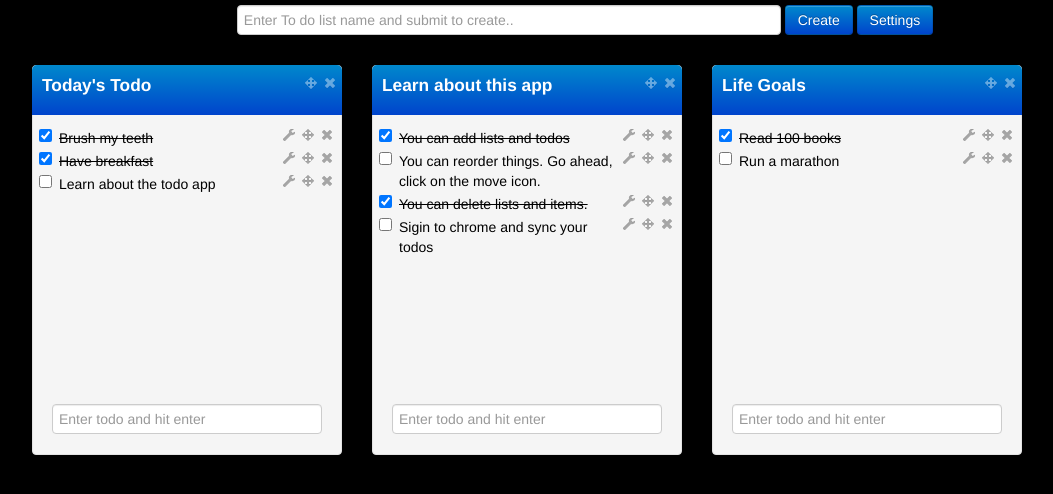
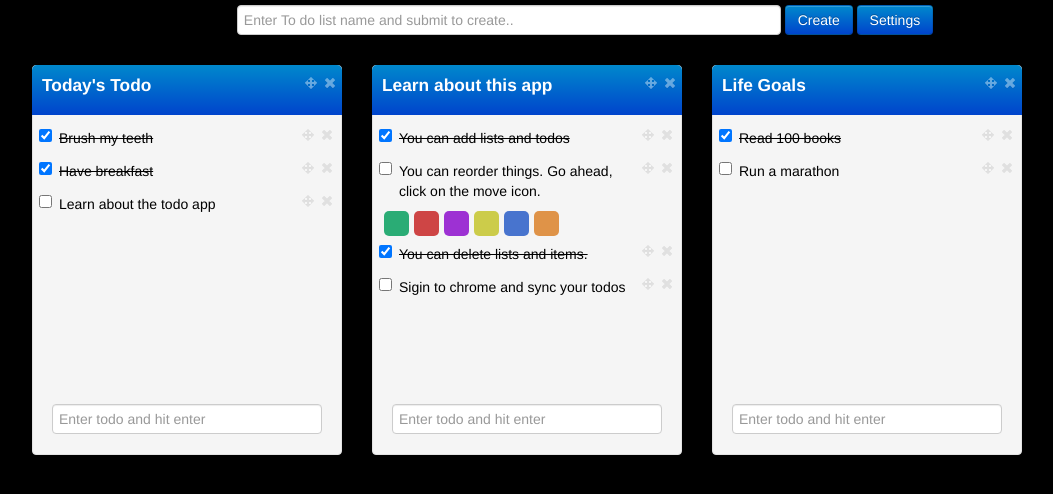
Before and after one commit to agiliq/to-do-list-chrome-app, a browser extension: page index.html in a window 1280 px wide. Both pictures are taken after a click on the element 624 px from the left and 191 px from the top of the page. Shown: the whole page, without its empty margins (96-1149 px from the left). Drawn offline with Linux system fonts and the light colour scheme.

Commit message:
Removed wrench icon, edit labels on click of item

```diff
--- a/css/style.css
+++ b/css/style.css
@@ -51,8 +51,8 @@ li input.cb_item { /*margin-left:-12px;*/ margin-top: -1px; /*margin-right: 5px;
 .header-icons:hover {opacity: 1; zoom: 120%;}
 .header-icons i { margin-left:5px; }
 
-.item-icons { margin-right: 5px; opacity: 0.4; }
-.item-icons:hover {opacity: 1; zoom: 120%; }
+.item-icons { margin-right: 5px; opacity: 0.1; }
+.ul-items li:hover .item-icons { opacity: 0.7; }
 .item-icons i { margin-left: 5px; }
 
 .delete-item:hover, .delete-list:hover, .move-list:hover, .move-item:hover, .update-item-li { cursor: pointer }
@@ -96,3 +96,4 @@ span.label-name { position: relative; top: -8px; margin-left: 10px; font-weight:
 .submit-updated-color { margin-top: -23px; margin-left: 5px; }
 #simple-settings { color: whitesmoke; margin-top: 10px; }
 .small-gap { display: inline-block; min-width: 20px; position: relative; top: -8px; }
+.item-color-labels { margin-top: 10px; }
--- a/js/script.js
+++ b/js/script.js
@@ -173,6 +173,7 @@
       return update_item(e, this);
     },
     blur: function(e) {
+      $(this).removeAttr("contentEditable");
       return update_item(e, this);
     }
   });
@@ -264,7 +265,7 @@
     $("#list-row").html("");
     for (key in oldobj) {
       if (oldobj.hasOwnProperty(key)) {
-        ele = "<div id='list-" + key + "' class='well list span3' >                <div class='header_to_well'>                  <div class='list-header'>                    <span class='header-icons pull-right'>                      <i class='icon-move icon-white move-list '></i><i class='icon-remove icon-white delete-list'></i>                    </span>                    <span contentEditable='true' class='list-header-text'> " + oldobj[key].name + "</span>                  </div>                </div>                <div class='nano'><div class='content'><ul class='unstyled ul-items'>";
+        ele = "<div id='list-" + key + "' class='well list span3' >                <div class='header_to_well'>                  <div class='list-header'>                    <span class='header-icons pull-right'>                      <i class='icon-move icon-white move-list '></i><i class='icon-remove icon-white delete-list'></i>                    </span>                    <span class='list-header-text'> " + oldobj[key].name + "</span>                  </div>                </div>                <div class='nano'><div class='content'><ul class='unstyled ul-items'>";
         done_item_class = "";
         checked = "";
         _ref = oldobj[key].items;
@@ -295,7 +296,7 @@
               labels_html = "<div class='item-labels-box'>" + labels_html + "</div>";
             }
           }
-          ele += "<li class='item-" + item_key + ("'><div class='item-div'>" + labels_html + "                  <input type='checkbox' class='cb_item' ") + checked + " />                  <div class='item-icons pull-right'><i class='icon-wrench update-item-li'></i><i class='icon-move move-item' ></i><i class='icon-remove delete-item'></i></div>                  <span contentEditable='true' class='item-text " + done_item_class + "' maxlength='15' >" + item_val[0] + "</span></div>                  <div class='item-color-labels'></div>                  </li>";
+          ele += "<li class='item-" + item_key + ("'><div class='item-div'>" + labels_html + "                  <input type='checkbox' class='cb_item' ") + checked + " />                  <div class='item-icons pull-right'><i class='icon-move move-item' ></i><i class='icon-remove delete-item'></i></div>                  <span class='item-text " + done_item_class + "' maxlength='15' >" + item_val[0] + "</span></div>                  <div class='item-color-labels'></div>                  </li>";
         }
         ele += "</ul></div></div><div class='item-input'><input type='text' class='span3' id='item-input-" + key + "' placeholder='Enter todo and hit enter' /></div></div>";
         $("#list-row").append(ele);
@@ -538,9 +539,11 @@
     }
   });
 
-  $(".ul-items li .icon-wrench.update-item-li").live({
+  $("span.item-text").live({
     click: function(e) {
-      var $closest_li, $labels_div, item, item_labels, itemid, label_html, labels, listid, lists, obj;
+      var $closest_li, $labels_div, editable, item, item_labels, itemid, label_html, labels, listid, lists, obj;
+      editable = $(this).attr("contentEditable");
+      if (!editable) $(this).attr("contentEditable", true);
       $closest_li = $(this).closest("li");
       $labels_div = $closest_li.find(".item-color-labels");
       if ($labels_div.attr("status") === "visible") {
```
Also changed, not shown: js/script.coffee (+9 -4 lines).
